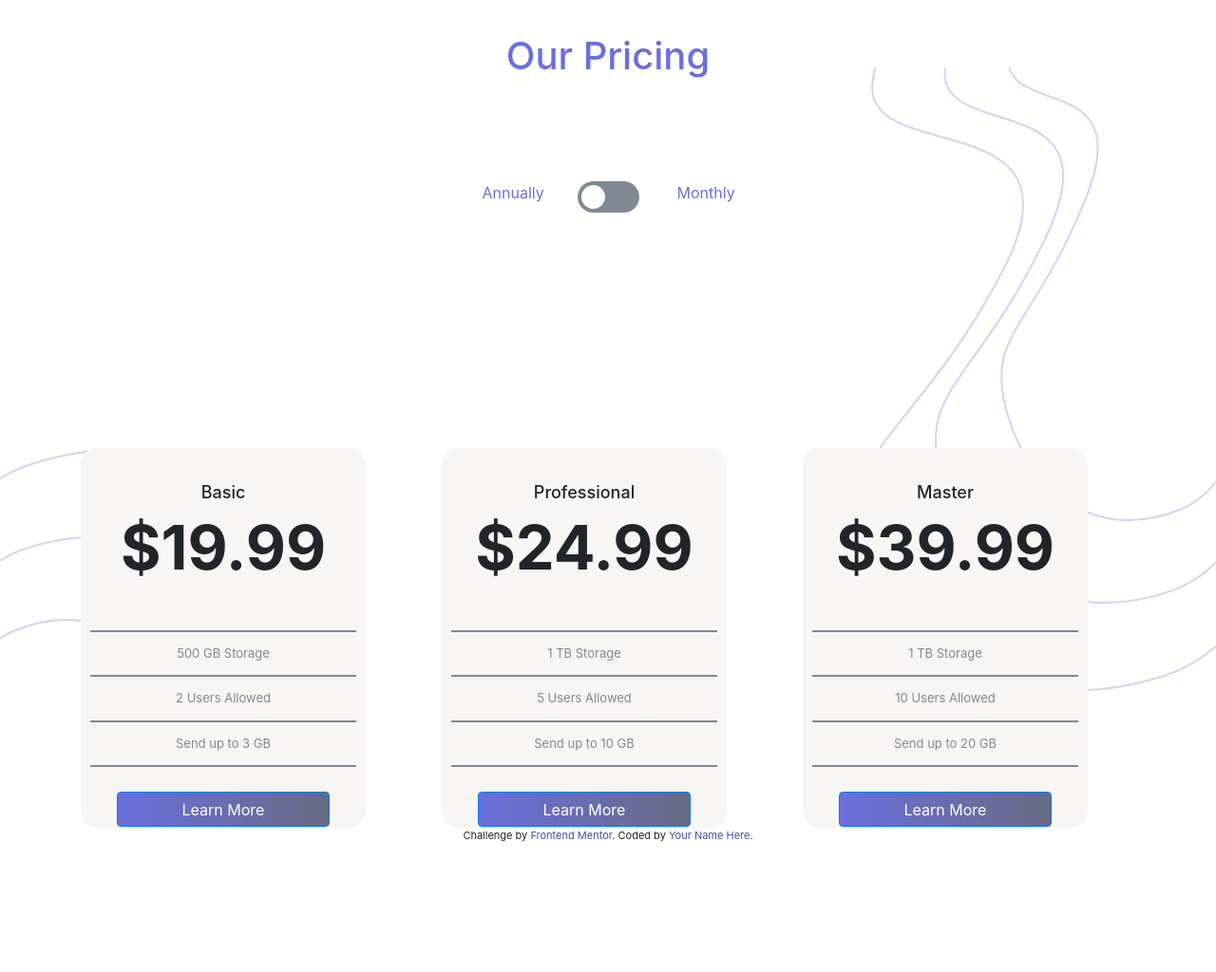
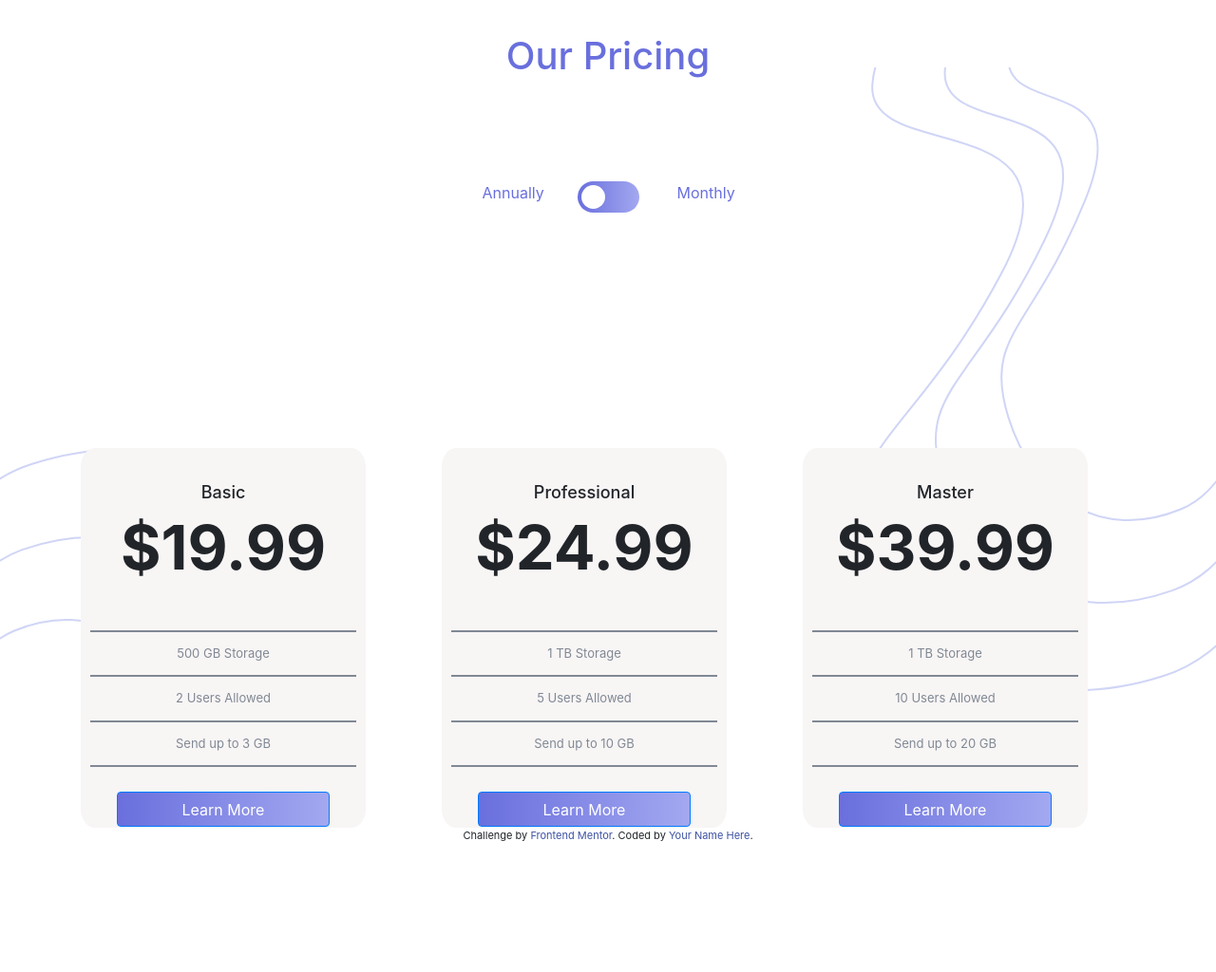
Before and after one commit to academia-geek/challenge-10-idmm-dams-equipo10, a plain HTML site: page index.html in a window 1280 px wide. Shown: the whole page at 95% size. Drawn offline with nearby package versions, Linux system fonts and the light colour scheme.

Commit message:
Actualizacion colores

```diff
--- a/css/main.css
+++ b/css/main.css
@@ -53,7 +53,8 @@ h1 {
     display: block;
     width: 65px;
     height: 33px;
-    background-color: #808994;
+    left: 36px;
+    background: linear-gradient(-90deg , hsl(236, 72%, 79%), hsl(237, 63%, 64%));
     border-radius: 100px;
     cursor: pointer;
     transition: .2s;
@@ -78,8 +79,11 @@ h1 {
 
 #switch:checked + .lbl {
     left: 36px;
-    background: linear-gradient(-90deg , hsl(235, 11%, 46%), hsl(237, 63%, 64%));
+    background: linear-gradient(-90deg , hsl(237, 63%, 64%), hsl(236, 72%, 79%));
 }
+
+
+
 
  #switch {
     display: none;
@@ -142,7 +146,8 @@ h4{
 }
 .btn{
     width: 80%;
-    background: linear-gradient(-90deg , hsl(235, 11%, 46%), hsl(237, 63%, 64%));
+    left: 36px;
+    background: linear-gradient(-90deg , hsl(236, 72%, 79%), hsl(237, 63%, 64%));
     cursor: pointer;
     padding-bottom: 5px;
 }
```
